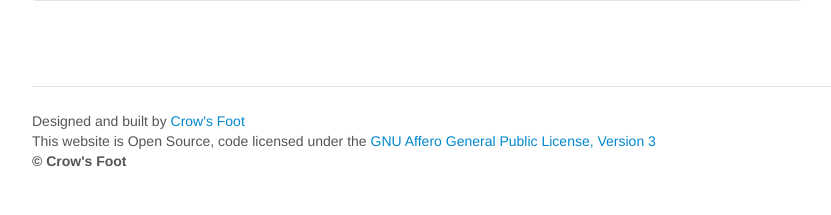
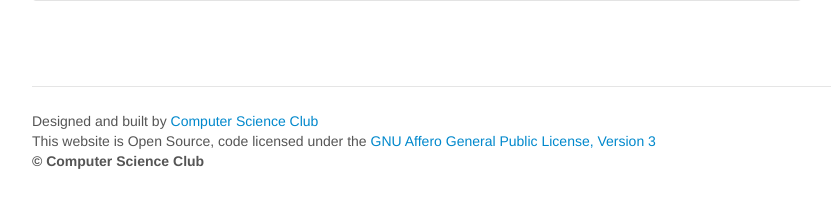
Before and after one commit to gnu-user/free-room-finder, a PHP site: page /register.php in a window 1280 px wide. Shown: the part 559-774 px from the top of the page, without its empty margins (23-854 px from the left). Run offline with PHP 8.4, Linux system fonts and the light colour scheme.

Commit message:
Updated to display website as computer science club project

```diff
--- a/templates/footer.php
+++ b/templates/footer.php
@@ -25,11 +25,11 @@
 ?>
       <footer class="footer">
         <div class="pull-left">
-          <p>Designed and built by <a target="_blank" href="#">Crow's Foot</a></p>
+          <p>Designed and built by <a target="_blank" href="#">Computer Science Club</a></p>
           <p>This website is Open Source, code licensed under the
           	<a target="_blank" href="http://www.gnu.org/licenses/agpl-3.0.html">GNU Affero General Public License, Version 3</a>
           </p>
-          <p><strong>&copy; Crow's Foot</strong></p>
+          <p><strong>&copy; Computer Science Club</strong></p>
         </div>
       </footer>
     </div>
--- a/templates/header-user.php
+++ b/templates/header-user.php
@@ -42,7 +42,7 @@
     <title>Free Room Finder</title>
     <meta name="viewport" content="width=device-width, initial-scale=1.0">
     <meta name="description" content="Free Room Finder">
-    <meta name="author" content="Crow's Foot">
+    <meta name="author" content="Computer Science Club">
 
     <!-- CSS styles -->
     <link href="css/bootstrap.css" rel="stylesheet">
--- a/templates/header.php
+++ b/templates/header.php
@@ -32,7 +32,7 @@
     <title>Free Room Finder</title>
     <meta name="viewport" content="width=device-width, initial-scale=1.0">
     <meta name="description" content="Free Room Finder">
-    <meta name="author" content="Crow's Foot">
+    <meta name="author" content="Computer Science Club">
 
     <!-- CSS styles -->
     <link href="css/bootstrap.css" rel="stylesheet">
```
